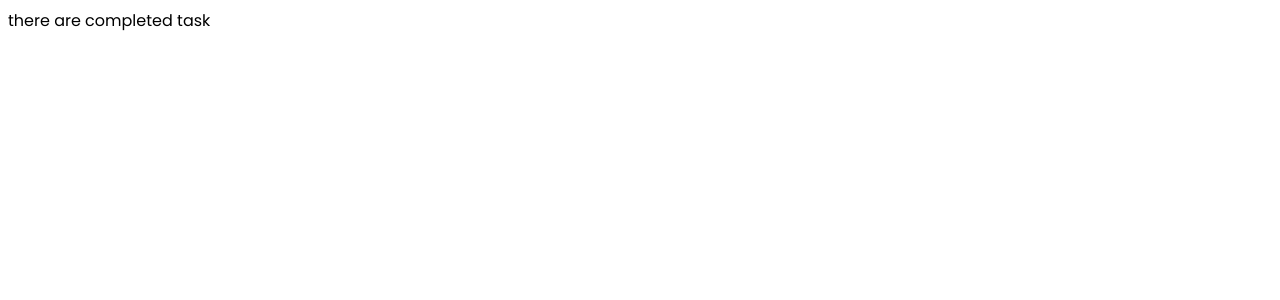
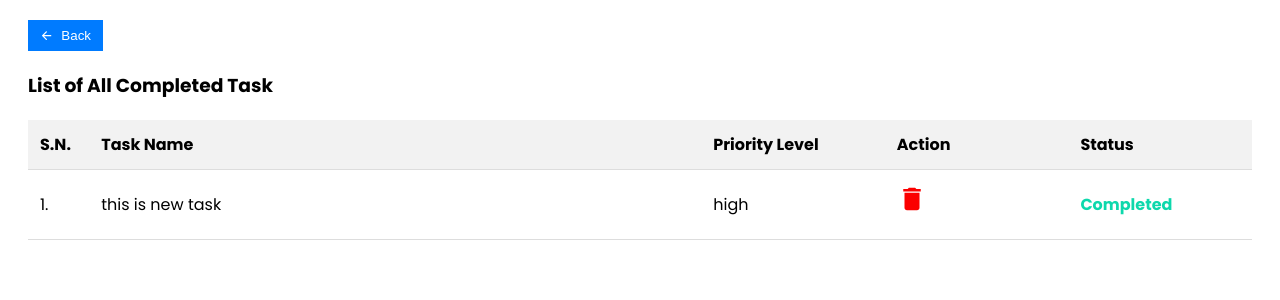
Before and after one commit to harisharanChaulagain/simple-task-manager, a React (Vite) app in the folder front-end/: page /completed in a window 1280 px wide. Shown: the top 300 px of the page. Built offline with nearby package versions, Linux system fonts and the light colour scheme.

Commit message:
feat:task completed page design

```diff
--- a/front-end/src/App.scss
+++ b/front-end/src/App.scss
@@ -4,14 +4,14 @@
   justify-content: space-between;
   margin: 20px;
   .left {
-    font-size: 30px;
+    font-size: 20px;
     font-weight: bold;
   }
   .right {
     display: flex;
     flex-direction: row;
     justify-content: space-around;
-    gap: 50px;
+    gap: 24px;
     .add-new {
       font-size: 18px;
       padding: 10px;
--- a/front-end/src/components/TaskCompletion/TaskCompletion.scss
+++ b/front-end/src/components/TaskCompletion/TaskCompletion.scss
@@ -0,0 +1,74 @@
+.completed-task {
+  margin: 20px;
+  .top-section {
+    display: flex;
+    flex-direction: column;
+
+    .back-button {
+      margin-right: 10px;
+      margin-bottom: 20px;
+    }
+
+    button {
+      display: flex;
+      align-items: center;
+      padding: 8px 12px;
+      background-color: #007bff;
+      color: #fff;
+      border: none;
+      cursor: pointer;
+
+      svg {
+        margin-right: 8px;
+      }
+    }
+
+    h3 {
+      margin: 0;
+    }
+  }
+
+  table {
+    width: 100%;
+    border-collapse: collapse;
+    margin-top: 20px;
+    thead {
+      background-color: #f2f2f2;
+    }
+    th,
+    td {
+      padding: 12px;
+      text-align: left;
+      border-bottom: 1px solid #ddd;
+    }
+
+    th:first-child,
+    td:first-child {
+      width: 5%;
+    }
+
+    th:nth-child(2),
+    td:nth-child(2) {
+      width: 50%;
+    }
+
+    th:nth-child(3),
+    td:nth-child(3),
+    th:nth-child(4),
+    td:nth-child(4),
+    th:last-child,
+    td:last-child {
+      width: 15%;
+    }
+    td:last-child {
+      color: #0dd8ac;
+      font-weight: bold;
+    }
+
+    .MdDelete {
+      color: #fb0000;
+      cursor: pointer;
+      font-size: 30px;
+    }
+  }
+}
--- a/front-end/src/components/TaskCompletion/TaskCompletion.tsx
+++ b/front-end/src/components/TaskCompletion/TaskCompletion.tsx
@@ -1,8 +1,45 @@
-import React from "react";
+import { MdDelete } from "react-icons/md";
+import { IoArrowBack } from "react-icons/io5";
 import "./TaskCompletion.scss";
+import { useNavigate } from "react-router-dom";
 
 const TaskCompletion = () => {
-  return <div>there are completed task</div>;
+  const navigate = useNavigate();
+  return (
+    <div className="completed-task">
+      <div className="top-section">
+        <div className="back-button">
+          <button onClick={() => navigate(-1)}>
+            <IoArrowBack />
+            Back
+          </button>
+        </div>
+        <h3>List of All Completed Task</h3>
+      </div>
+      <table>
+        <thead>
+          <tr>
+            <th>S.N.</th>
+            <th>Task Name</th>
+            <th>Priority Level</th>
+            <th>Action</th>
+            <th>Status</th>
+          </tr>
+        </thead>
+        <tbody>
+          <tr>
+            <td>1.</td>
+            <td>this is new task</td>
+            <td>high</td>
+            <td className="MdDelete">
+              <MdDelete />
+            </td>
+            <td>Completed</td>
+          </tr>
+        </tbody>
+      </table>
+    </div>
+  );
 };
 
 export default TaskCompletion;
--- a/front-end/src/components/TaskForm/TaskForm.tsx
+++ b/front-end/src/components/TaskForm/TaskForm.tsx
@@ -20,11 +20,7 @@ const TaskForm: React.FC<TaskProps> = ({ onClose }) => {
             <input type="text" />
           </div>
           <div className="items">
-            <div>Description</div>
-            <textarea rows={4} cols={63} style={{ resize: "none" }} />
-          </div>
-          <div className="items">
-            <div>Priority</div>
+            <div>Priority Level</div>
             <select defaultValue="" className="priority-select">
               <option value="" disabled hidden>
                 Select Priority
--- a/front-end/src/components/TaskList/TaskList.scss
+++ b/front-end/src/components/TaskList/TaskList.scss
@@ -34,7 +34,7 @@
     }
 
     .MdDelete {
-      color: #ff5555;
+      color: #fb0000;
       cursor: pointer;
       font-size: 30px;
     }
--- a/front-end/src/components/TaskList/TaskList.tsx
+++ b/front-end/src/components/TaskList/TaskList.tsx
@@ -9,7 +9,7 @@ const TaskList = () => {
           <tr>
             <th>S.N.</th>
             <th>Task Name</th>
-            <th>Priority</th>
+            <th>Priority Level</th>
             <th>Action</th>
             <th>Completed</th>
           </tr>
```
